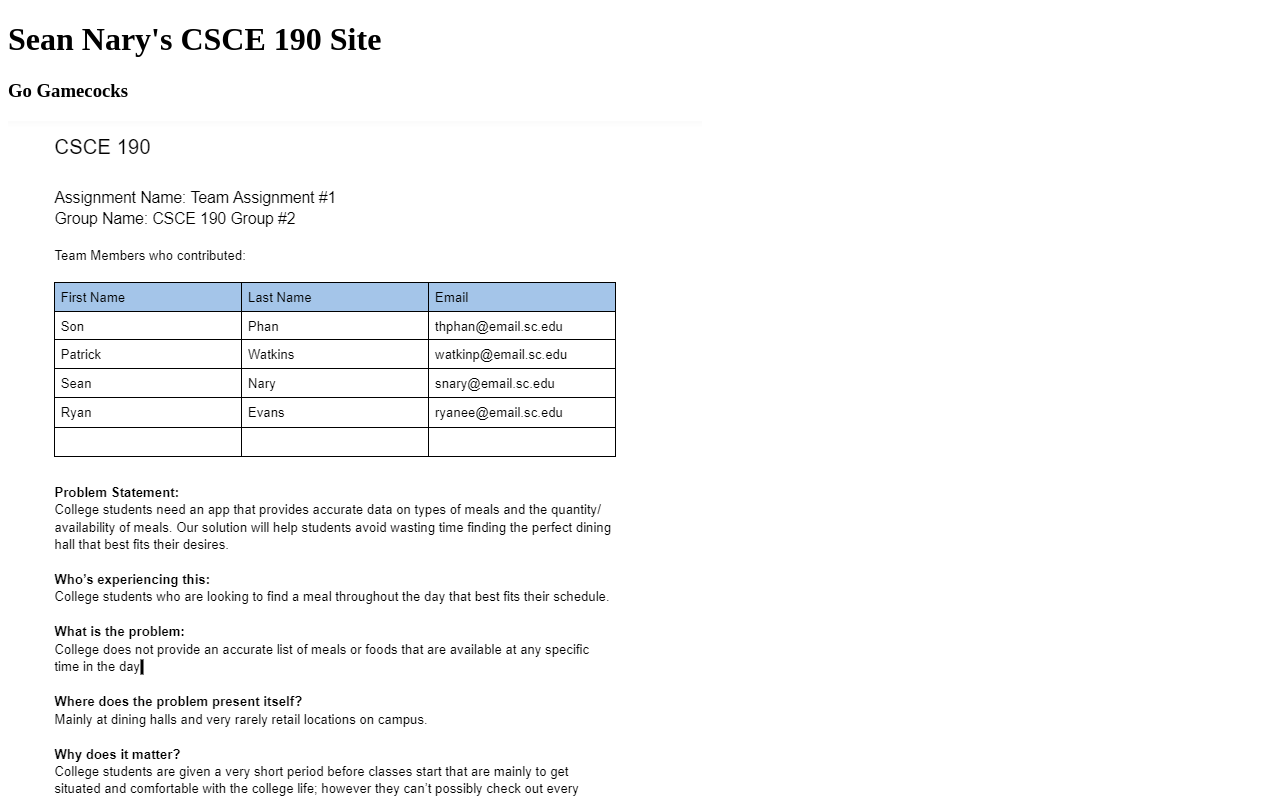
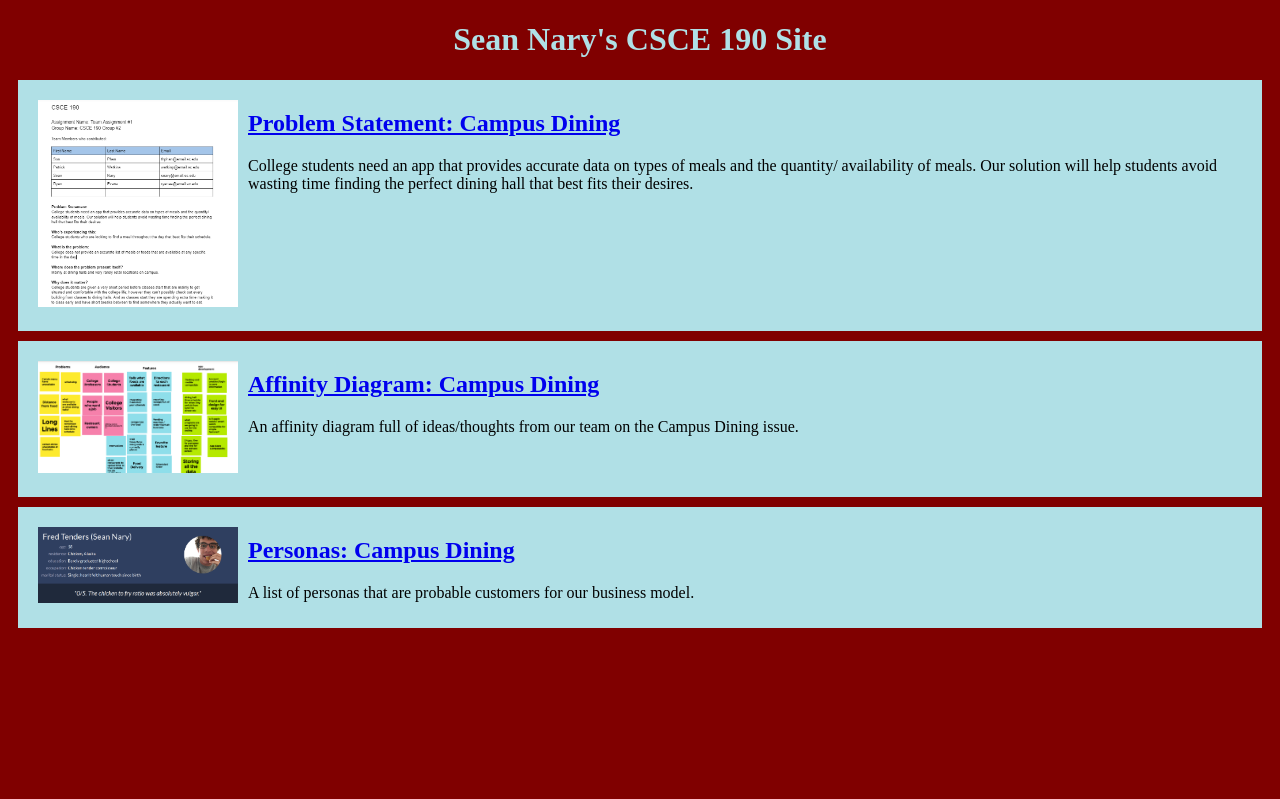
Before and after one commit to Seanopher/Seanopher.github.io, a plain HTML site: page index.html in a window 1280 px wide. Shown: the top 799 px of the page. Drawn offline with Linux system fonts and the light colour scheme.

Commit message:
Add files via upload

```diff
--- a/index.html
+++ b/index.html
@@ -4,32 +4,43 @@
         <h1>
             Sean Nary's CSCE 190 Site
         </h1>
+        <link rel="stylesheet" href="styles.css">
     </head>
     <body>
-        <h3>
-            Go Gamecocks
-        </h3>
+        <!-- Problem Statement-->
         <section class="assignment">
             <a href="files/problem-statement.pdf"><img src="images/problemStatementHW.png"></a>
-        </section>
             <section class="ass-details">
                 <a href="files/problem-statement.pdf"><h2> Problem Statement: Campus Dining </h2></a>
                 <p>
                      College students need an app that provides accurate data on types of meals and the quantity/ availability of meals. Our solution will help students avoid wasting time finding the perfect dining hall that best fits their desires.
                  </p>
-
+            </section>
         </section>
 
+        <!-- Affinity Diagram -->
         <section class="assignment">
             <a href="files/affinity-diagram.pdf"><img src="images/affinity-diagrampic.png"></a>
-        </section>
             <section class="ass-details">
                 <a href="files/affinity-diagram.pdf"><h2> Affinity Diagram: Campus Dining </h2></a>
                 <p>
                     An affinity diagram full of ideas/thoughts from our team on the Campus Dining issue.
                  </p>
+            </section>
+        </section>
 
+        <!-- Personas -->
+        <section class="assignment">
+            <a href="files/Personas_Group_Assignment.pdf"><img src="images/persona.png"></a>
+            <section class="ass-details">
+                <a href="files/Personas_Group_Assignment.pdf"><h2> Personas: Campus Dining </h2></a>
+                <p>
+                    A list of personas that are probable customers for our business model.
+                 </p>
             </section>
+        </section>
+
+
     </body>
 
 </html>
--- /dev/null
+++ b/styles.css
@@ -0,0 +1,20 @@
+body {
+    background: maroon
+}
+
+.assignment{
+    display:flex;
+    padding:10px;
+    margin:10px;
+    background-color: powderblue;
+}
+
+.assignment img {
+    width:200px;
+    padding:10px;
+}
+
+h1 {
+    color:powderblue;
+    text-align:center;
+}
```
Also changed, not shown: images/persona.png (added), 1 other file. Lines whose indentation alone changed are shown as unchanged.
